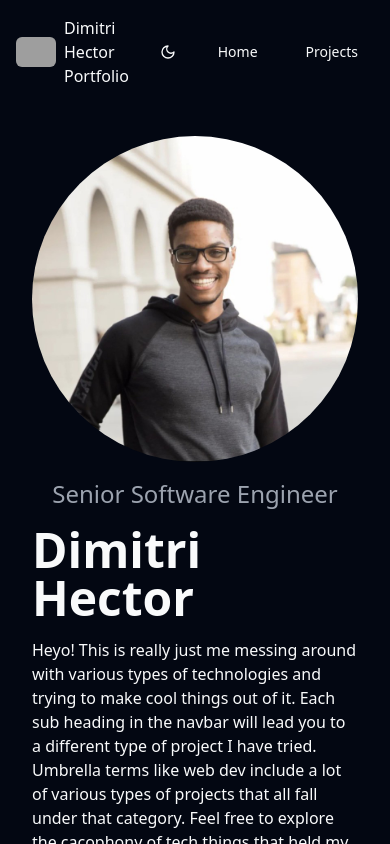
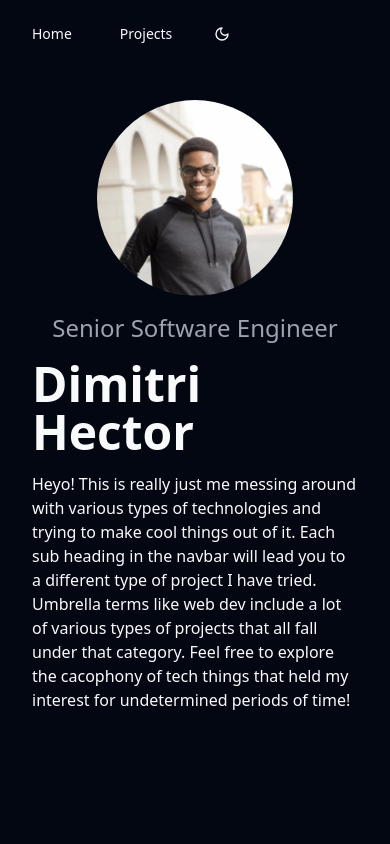
Before and after one commit to joshuahector86/portfolio, a React (Vite) app: page / in a window 390 px wide. Built offline with nearby package versions, Linux system fonts and the light colour scheme; grey boxes are pictures that could not be loaded.

Commit message:
changing home pic sizing

```diff
--- a/src/components/layout/mode-toggle.tsx
+++ b/src/components/layout/mode-toggle.tsx
@@ -28,9 +28,6 @@ export function ModeToggle() {
         <DropdownMenuItem onClick={() => setTheme("dark")}>
           Dark
         </DropdownMenuItem>
-        <DropdownMenuItem onClick={() => setTheme("system")}>
-          System
-        </DropdownMenuItem>
       </DropdownMenuContent>
     </DropdownMenu>
   );
--- a/src/components/layout/topbar.tsx
+++ b/src/components/layout/topbar.tsx
@@ -6,19 +6,21 @@ import { ModeToggle } from "./mode-toggle";
 const Topbar = () => {
   return (
     <div className="flex justify-between p-4 items-center">
-      <div className="flex gap-2 items-center">
-        <img src={Logo} alt="logo" className="w-10 rounded-md" />
-        <h1>Dimitri Hector Portfolio</h1>
+      <div className="hidden sm:block">
+        <div className=" gap-2 items-center flex">
+          <img src={Logo} alt="logo" className="w-10 rounded-md" />
+          <h1>Dimitri Hector Portfolio</h1>
+        </div>
       </div>
 
       <div className="flex gap-4 items-center">
-        <ModeToggle />
         <Link to={"/"}>
           <Button variant={"ghost"}>Home</Button>
         </Link>
         <Link to={"/projects"}>
           <Button variant={"ghost"}>Projects</Button>
         </Link>
+        <ModeToggle />
       </div>
     </div>
   );
--- a/src/pages/home.tsx
+++ b/src/pages/home.tsx
@@ -7,7 +7,7 @@ const Home = () => {
         <img
           src={Headshot}
           alt="headshot"
-          className="sm:max-w-[30%] rounded-full"
+          className="max-w-[60%] sm:max-w-[30%] rounded-full"
         />
         <h3 className="text-2xl text-muted-foreground ">
           Senior Software Engineer
```
